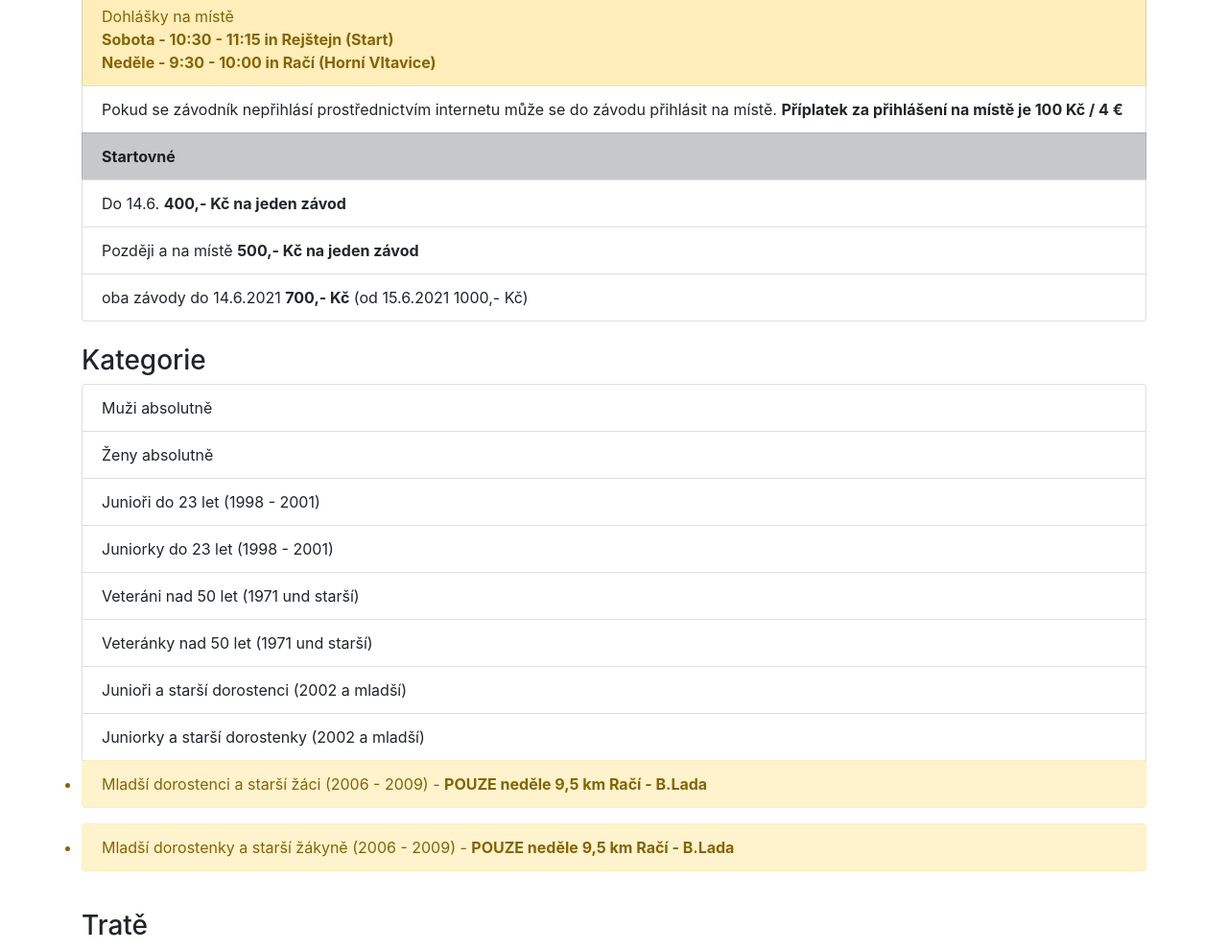
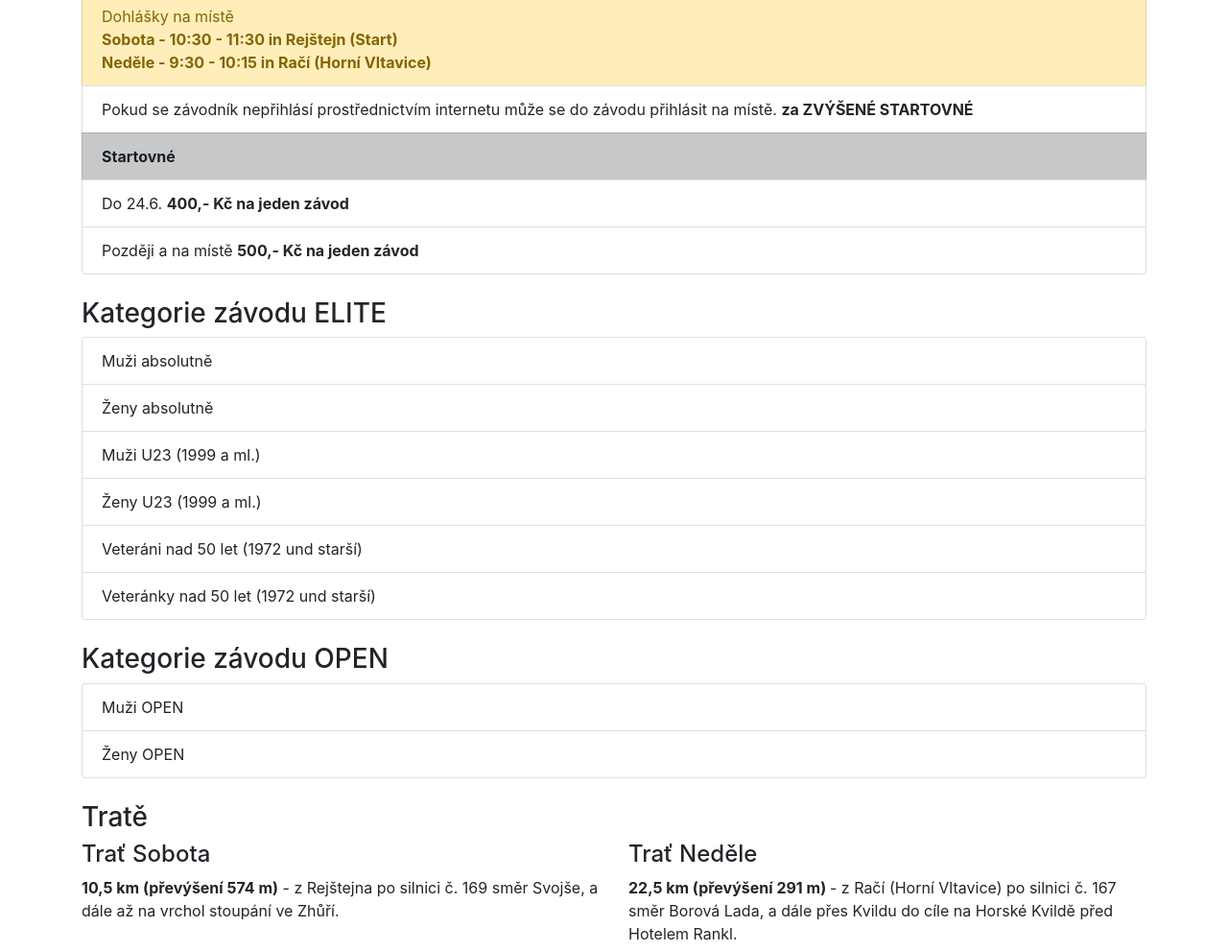
Before and after one commit to skisumava/skisumava.github.io, a Jekyll site: the page built from skirollclassics.html, in a window 1280 px wide and 1400 px high, scrolled down 1590 px. Shown: the part 229-1220 px from the top of the window at 96% size. Built offline with Jekyll 4.4.1, drawn with Linux system fonts in a browser that asks for light colours; some of the changed text lies outside the part shown.

Commit message:
Update skirollclassics.html

```diff
--- a/skirollclassics.html
+++ b/skirollclassics.html
@@ -2,7 +2,7 @@
 layout: action
 title: "SKIROLL CLASSICS"
 preview-image: "/img/img_mcr_20200204.jpg"
-date: "26.6.-27.6.2021"
+date: "25.6.-26.6.2022"
 ---
 
 <div>
@@ -40,7 +40,7 @@ date: "26.6.-27.6.2021"
 			 <tr>
 				<td class="vert-align-middle"><strong>PŘIHLÁŠKY</strong></td>
 				<td>
-					 <a href="https://registrace.sportsoft.cz/mregistration.aspx?m=301">
+					 <a href="https://registrace.sportsoft.cz/mregistration.aspx?m=348">
 						<img alt="registrace" src="http://sportsoft.cz/contentimages/downloads/buttons/sportsoft_buttonek_registrace_cz.png" />
 					</a>
 				</td>
@@ -48,7 +48,7 @@ date: "26.6.-27.6.2021"
 			 <tr>
 				<td class="vert-align-middle"><strong>PROPOZICE</strong></td>
 				<td>
-					 <a href="https://sportsoft.cz/Related/2021/SKIROLL-CLASSICS-%C5%A0UMAVA-2021_5734_propozice-z%C3%A1vodu/cs_20210626_prop_Svojse_Kvilda.pdf">PROPOZICE
+					 <a href="http://sportsoft.cz/Related/2022/EDS-SKIROLL-CLASSICS-%C5%A0UMAVA-2022_7312_propozice-z%C3%A1vodu/cs_20220625_prop_skiroll_classics.pdf">PROPOZICE
            </a>
 				</td>
 			</tr>
@@ -66,35 +66,33 @@ date: "26.6.-27.6.2021"
 		<ul class="list-group">
 			<li class="list-group-item list-group-item-dark"><strong>Přihlášky</strong></li>
 			<li class="list-group-item">Registrace na závod je možná  on-line na webu
-				<a href="https://registrace.sportsoft.cz/mregistration.aspx?m=301">
+				<a href="https://registrace.sportsoft.cz/mregistration.aspx?m=348">
 					<img alt="registrace" src="http://sportsoft.cz/contentimages/downloads/buttons/sportsoft_buttonek_registrace_cz.png" />
 				</a>
 			</li>
 			<li class="list-group-item list-group-item-warning">Dohlášky na místě  <br/>
-				 <strong>Sobota - 10:30 - 11:15 in Rejštejn (Start)</strong> <br/>
-				<strong>Neděle - 9:30 - 10:00 in Račí (Horní Vltavice)</strong> <br/>
+				 <strong>Sobota - 10:30 - 11:30 in Rejštejn (Start)</strong> <br/>
+				<strong>Neděle - 9:30 - 10:15 in Račí (Horní Vltavice)</strong> <br/>
 			</li>
 			<li class="list-group-item">
 				Pokud se závodník nepřihlásí prostřednictvím internetu může se do závodu přihlásit na místě.
-				<strong>Příplatek za přihlášení na místě je 100 Kč / 4 €</strong>
+				<strong>za ZVÝŠENÉ STARTOVNÉ</strong>
 			</li>
 			<li class="list-group-item list-group-item-dark"><strong>Startovné</strong></li>
 			<li class="list-group-item">
-				Do 14.6. <strong>400,- Kč na jeden závod</strong>
+				Do 24.6. <strong>400,- Kč na jeden závod</strong>
 			</li>
 			<li class="list-group-item">
 				Později a na místě <strong>500,- Kč na jeden závod</strong>
 			</li>
-			<li class="list-group-item">
-				oba závody do 14.6.2021 <strong>700,- Kč</strong> (od 15.6.2021 1000,- Kč)
-			</li>
+
 
 		</ul>
 	</div>
 
 	<div class="section mt-4">
 
-		<h3 id="registration" class="heading-sub-section">Kategorie</h3>
+		<h3 id="registration" class="heading-sub-section">Kategorie závodu ELITE</h3>
 
 		<ul class="list-group">
 			<li class="list-group-item">
@@ -104,31 +102,35 @@ date: "26.6.-27.6.2021"
 				Ženy absolutně
 			</li>
 			<li class="list-group-item">
-				Junioři do 23 let (1998 - 2001)
+				Muži U23 (1999 a ml.)
 			</li>
 			<li class="list-group-item">
-				Juniorky do 23 let (1998 - 2001)
+				Ženy U23 (1999 a ml.)
 			</li>
 			<li class="list-group-item">
-				Veteráni nad 50 let (1971 und starší)
+				Veteráni nad 50 let (1972 und starší)
 			</li>
 			<li class="list-group-item">
-				Veteránky nad 50 let (1971 und starší)
-			</li>
-			<li class="list-group-item">
-				Junioři a starší dorostenci (2002 a mladší)
-			</li>
-			<li class="list-group-item">
-				Juniorky a starší dorostenky (2002 a mladší)
-			</li>
-			<li class="alert alert-warning" role="alert">
-				Mladší dorostenci a starší žáci (2006 - 2009) - <b>POUZE neděle 9,5 km Račí - B.Lada</b>
-			</li>
-			<li class="alert alert-warning" role="alert">
-				Mladší dorostenky a starší žákyně (2006 - 2009) - <b>POUZE neděle 9,5 km Račí - B.Lada</b>
+				Veteránky nad 50 let (1972 und starší)
 			</li>
 		</ul>
 	</div>
+
+  	<div class="section mt-4">
+
+		<h3 id="registration" class="heading-sub-section">Kategorie závodu OPEN</h3>
+
+		<ul class="list-group">
+			<li class="list-group-item">
+				Muži OPEN
+			</li>
+			<li class="list-group-item">
+				Ženy OPEN
+			</li>
+		</ul>
+	</div>
+
+
 	<div class="section mt-4">
 
 			<h3 class="heading-section">Tratě</h3>
@@ -176,13 +178,11 @@ date: "26.6.-27.6.2021"
 				Délka holí nesmí přesáhnout 83% výšky závodníka plus 2 cm/délka holí = výška postavy x 83/100 + 2 cm
 			</li>
 			<li class="list-group-item">
-				Každý závodník je povinnen jet na přidělených společných kolečkových lyžích, je-li k tomu pořadatelem vyzván. Odmítne-li, může se závodu zúčastnit, ale nebude klasifikován a ve výsledcích bude uveden jako DSQ a zároveň mu nebudou v daném závodu přiděleny body do seriálu ani týmové soutěže
+				V závodě ELITE musí všichni účastníci jet na kolech s číslem 3 nebo na kolečkových lyžích přidělených pořadatelem - Swenor ALU Classics elite.
 			</li>
+        V závodě OPEN musí být všichni na kolečkách s číslem 2, vlastních lyžích a tato kategorie nemůže být použita pro celkové hodnocení skirollclassics.
 			<li class="list-group-item">
 				Pokud jede závodních na svých lyžích, musí být řádně označeny na kolečkách pořadatelem.
-			</li>
-			<li class="list-group-item">
-				Používají se pouze černá gumová kolečka o průměru 7 - 8cm s označením 2 nebo 3, někdy jako M (medium) nebo S (slow) (kolečka s číslem 1 nebo F (fast) jsou zakázaná!!!).
 			</li>
 			<li class="list-group-item">
 				Kontrola lyží bude probíhat při prezentaci, na trati, ale i v cíli!!!
```
